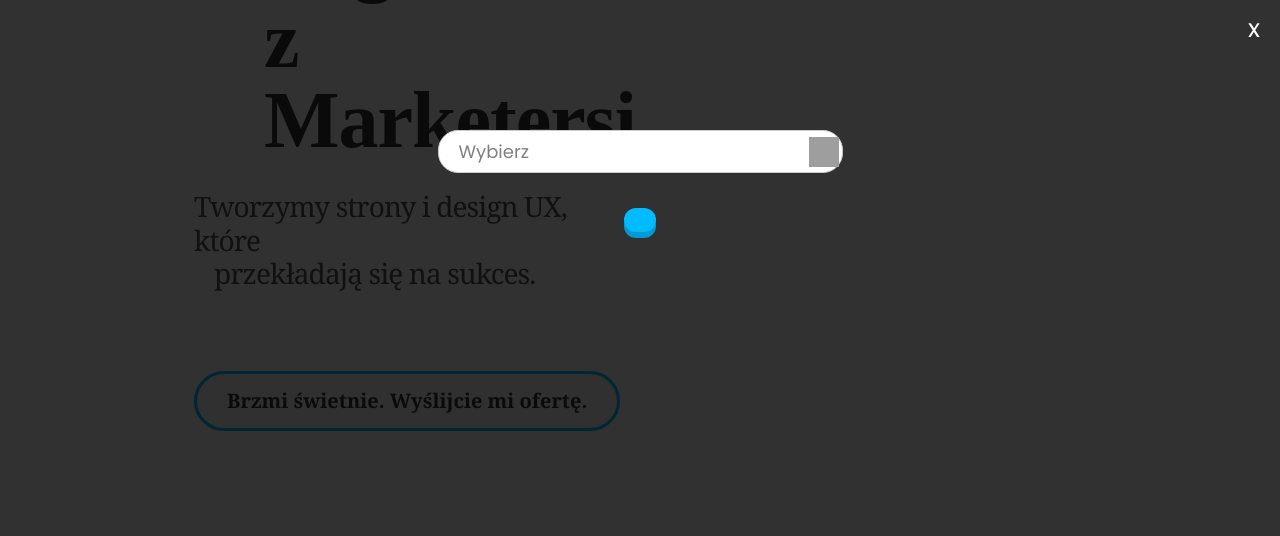
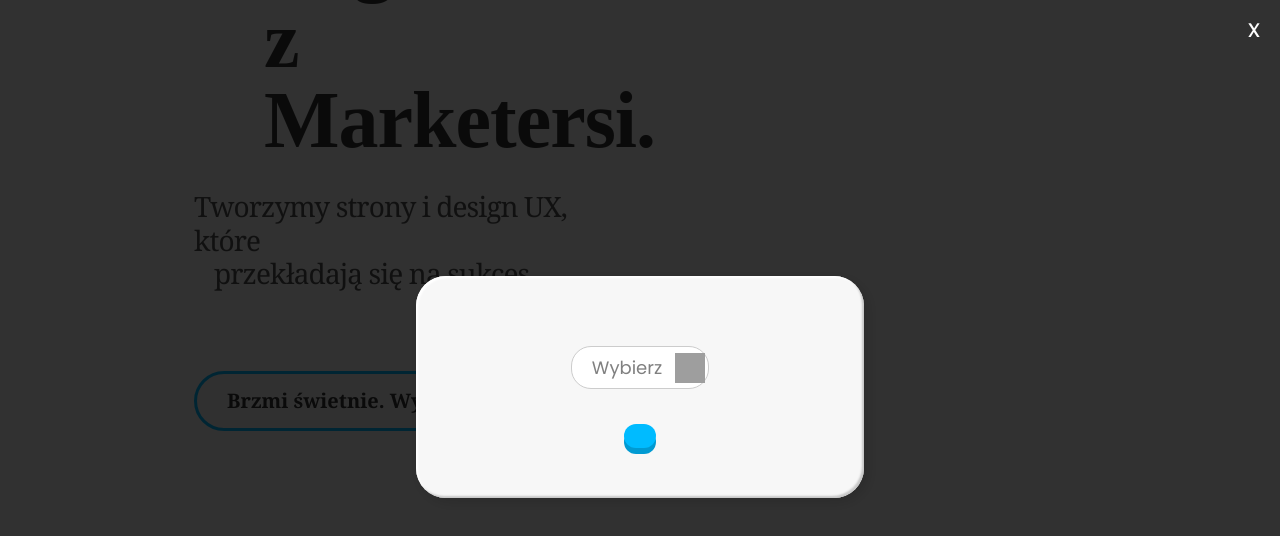
Before and after one commit to marketersi/efffrontend, a Next.js app: page /projektowanie-ux in a window 1280 px wide. Both pictures are taken after a click on the button "Brzmi świetnie. Wyślijcie mi ofertę.". Shown: the part 420-956 px from the top of the page. Built offline with nearby package versions, Linux system fonts and the light colour scheme; no server answers; grey boxes are pictures that could not be loaded.

Commit message:
20dec moda form added

```diff
--- a/src/app/projektowanie-ux/uxDesign.css
+++ b/src/app/projektowanie-ux/uxDesign.css
@@ -1226,7 +1226,7 @@ h6 {
 }
 
 #maciej .contentText {
-  z-index: 2;
+
   margin-top: 0px;
   max-width: 900px;
 }
@@ -1250,23 +1250,25 @@ h6 {
 
 #maciej .contentText .btn-neon {
   width: fit-content;
-  border: 2px solid #00bfff;
+  border: 3px solid #00bfff;
   box-shadow: none;
   border-radius: 50px;
   color: #373737;
   text-shadow: 0 0 0px transparent;
-  font-size: 30px;
+  font-size: 20px;
   transition: 0.2s;
   -webkit-transition: 0.2s;
-  padding: 15px 15px;
-  line-height: 40px;
+
+
   text-align: center;
   margin: 70px auto;
   cursor: pointer;
   display: block;
-
+  font-family: "Georgia", serif;
   position: relative;
   text-decoration: none;
+  font-weight: 600;
+  padding: 12px 30px;
 }
 
 #maciej .contentText .btn-neon .light {
@@ -1302,12 +1304,12 @@ h6 {
   left: 280px;
 }
 
-#maciej .contentText .btn-neon:hover {
+/* #maciej .contentText .btn-neon:hover {
   border: 2px solid #7f7f7f;
   color: #7f7f7f;
   text-shadow: 0 0 4px #fff;
   box-shadow: inset 0 0 6px #fff, 0 0 6px #fff;
-}
+} */
 
 /* --------------------Text Arrow----------------- */
 
--- a/src/components/organisms/cennik/menu-one/nested-forms/UserInfoForm.tsx
+++ b/src/components/organisms/cennik/menu-one/nested-forms/UserInfoForm.tsx
@@ -112,7 +112,7 @@ const UserInfoForm = ({ formFour }) => {
             pattern="[a-zA-Z0-9._%+-]+@[a-zA-Z0-9.-]+\.[a-zA-Z]{2,}"
           />
         </div>
-        <div>
+        <div className="buttonBox">
           <button type="submit" className="cennikBtn form4Btn">
             <span>{formFour?.section4_buttonText}</span>
           </button>
--- a/src/components/organisms/modals/ProjectuxModal.tsx
+++ b/src/components/organisms/modals/ProjectuxModal.tsx
@@ -14,21 +14,17 @@ const CustomModal = ({ isOpen, onRequestClose }) => {
       isOpen={isOpen}
       onRequestClose={onRequestClose}
       contentLabel="Modal for Last Option"
-      className="form2Modal"
+      className="form2Modal cennikFormCard1 mt-4"
       style={{
         overlay: {
           backgroundColor: "rgba(0, 0, 0, 0.8)",
         },
+
         content: {
-          color: "white",
           borderRadius: "30px",
           border: "none",
-          width: "50%",
           margin: "50px auto",
-          maxHeight: "550px",
-          padding: " 60px 50px",
 
-          overflow: "hidden",
         },
       }}
     >
--- a/src/components/organisms/modals/cennik-modal.css
+++ b/src/components/organisms/modals/cennik-modal.css
@@ -41,3 +41,56 @@
   text-decoration: none;
   color: white;
 }
+.cennikFormCard1{
+  box-shadow: rgba(0, 0, 0, 0.15) 4px 4px 15px, rgb(255, 255, 255) 0px 0px 0px, rgb(255, 255, 255) 2px 2px 2px inset, rgb(199, 199, 199) -2px -2px 2px inset;
+  border-radius: 30px;
+  padding: 50px 30px;
+  background-color: rgb(247, 247, 247);
+  width: 35%;
+  margin: 24px auto;
+  display: flex;
+  justify-content: center;
+  align-items: center;
+
+}
+.ReactModal__Overlay{
+  display: flex;
+  align-items: center;
+  justify-content: center;
+  height: 100%;
+}
+.card-heading {
+  font-size: 20px;
+  font-weight: 700;
+  margin-bottom: 5px;
+  line-height: 24px;
+  text-align: center;
+}
+.card-subheading {
+  font-size: 18px;
+  margin-top: 2px;
+  text-align: center;
+}
+.cennik-modal-content1 h2, .cennik-modal-content1 h3, .cennik-modal-content1 h1, .cennik-modal-content1 h4, .cennik-modal-content1 h5, .cennik-modal-content1 h6, .cennik-modal-content1 p{
+  text-align: center;
+}
+.cennik-modal-content1 form{
+  display: flex;
+  flex-direction: column;
+  align-items: center;
+}
+.cennik-modal-content1 .uds_input-container{
+  width: 100%;
+}
+.cennik-modal-content1 .uds_input-container input{
+  width: 70%;
+}
+.cennik-modal-content1 .user-details_section .cennikBtn {
+  width: 70%;
+}
+.cennik-modal-content1 .select-input{
+  width: 100%;
+}
+.cennik-modal-content1 .buttonBox{
+  width: 100%;
+}
--- a/src/components/organisms/strategia-marketingowa/accordion/yes.css
+++ b/src/components/organisms/strategia-marketingowa/accordion/yes.css
@@ -56,11 +56,12 @@
     border-radius: 60px;
     border: 3px solid #00bfff;
     padding: 12px 30px;
-    display: inline-flex
-;
+    display: inline-flex;
     color: #333333;
     font-size: 20px;
     font-weight: 600;
+    font-family: "Georgia", serif;
+    cursor: pointer;
 }
 
 h2.textAnimation {
--- a/src/components/organisms/ux/IgnoreSites.tsx
+++ b/src/components/organisms/ux/IgnoreSites.tsx
@@ -1,7 +1,7 @@
 "use client"
 import React, { useState } from "react";
 import { useSelector } from "react-redux";
-import { ModalForm } from "../tresci-sprzedazowe/ModalForm";
+import ProjectuxModal from "../modals/ProjectuxModal";
 
 const IgnoreSitesData = {
   image:
@@ -14,11 +14,10 @@ const IgnoreSitesData = {
 const IgnoreSites = () => {
   const { screenData } = useSelector((state) => state.ux);
   const IgnoreSites = screenData.IgnoreSites || {};
-  const [isModal, setIsModal] = useState(false);
+  const [isModalOpen, setModalOpen] = useState(false);
 
-  const handleModalClose = () => {
-    setIsModal(!isModal);
-  };
+  const openModal = () => setModalOpen(true);
+  const closeModal = () => setModalOpen(false);
 
   return (
     <>
@@ -29,9 +28,9 @@ const IgnoreSites = () => {
             <h2>{IgnoreSites.title}</h2>
             <p>{IgnoreSites.descript1}</p>
             <p>{IgnoreSites.descript2}</p>
-            <a
+             <a
               className="btn-neon send-offer-button js--triggerAnimation"
-              onClick={() => setIsModal(true)}
+              onClick={openModal}
             >
               Brzmi świetnie. Wyślijcie mi ofertę.
               <div
@@ -40,10 +39,15 @@ const IgnoreSites = () => {
               ></div>
             </a>
 
+{/* <button className="buttonux" onClick={openModal}>
+                Brzmi świetnie. Wyślijcie mi ofertę.
+              </button> */}
+
           </div>
         </div>
       </section>
-      <ModalForm isOpen={isModal} onClose={handleModalClose} />
+      {/* <ModalForm isOpen={isModal} onClose={handleModalClose} /> */}
+      <ProjectuxModal isOpen={isModalOpen} onRequestClose={closeModal} />
     </>
   );
 };
--- a/src/components/organisms/ux/UxBanner.tsx
+++ b/src/components/organisms/ux/UxBanner.tsx
@@ -3,8 +3,7 @@ import { useSelector } from "react-redux";
 import ReactPlayer from "react-player";
 import useOsClass from "@/components/molecules/useOsClass";
 import ProjectuxModal from "../modals/ProjectuxModal";
-import { useDispatch } from "react-redux";
-import { savePriceListFormData } from "@/redux/cennik/pricelistSlice";
+
 
 const UxBanner = () => {
   const uxScreenData = useSelector((state) => state.ux.screenData);
--- a/src/components/organisms/ux/accordion/UxAccordion.tsx
+++ b/src/components/organisms/ux/accordion/UxAccordion.tsx
@@ -3,7 +3,9 @@ import { FontAwesomeIcon } from "@fortawesome/react-fontawesome";
 import { faPlus, faMinus } from "@fortawesome/free-solid-svg-icons";
 import "./accordion.css";
 import { useSelector } from "react-redux";
-import { ModalForm } from "../../tresci-sprzedazowe/ModalForm";
+import ProjectuxModal from "../../modals/ProjectuxModal";
+// import { ModalForm } from "../../tresci-sprzedazowe/ModalForm";
+
 
 const UXAccordion = () => {
   const { screenData } = useSelector((state) => state.ux);
@@ -16,11 +18,16 @@ const UXAccordion = () => {
   };
 
 
-  const [isModal, setIsModal] = useState(false);
+  // const [isModal, setIsModal] = useState(false);
 
-  const handleModalClose = () => {
-    setIsModal(!isModal);
-  };
+  // const handleModalClose = () => {
+  //   setIsModal(!isModal);
+  // };
+
+   const [isModalOpen, setModalOpen] = useState(false);
+
+    const openModal = () => setModalOpen(true);
+    const closeModal = () => setModalOpen(false);
 
 
   return (
@@ -65,13 +72,14 @@ const UXAccordion = () => {
 
 
           ))}
-        <a className="send-offer-button js--triggerAnimation">
-          <span>
-            <span onClick={() => setIsModal(true)}>Brzmi świetnie. Wyślijcie mi ofertę </span>
-          </span>
+        <a className="send-offer-button js--triggerAnimation" onClick={openModal}>
+
+            Brzmi świetnie. Wyślijcie mi ofertę
+
         </a>
       </div>
-            <ModalForm isOpen={isModal} onClose={handleModalClose} />
+            {/* <ModalForm isOpen={isModal} onClose={handleModalClose} /> */}
+            <ProjectuxModal isOpen={isModalOpen} onRequestClose={closeModal}/>
     </>
   );
 };
--- a/src/components/organisms/ux/accordion/accordion.css
+++ b/src/components/organisms/ux/accordion/accordion.css
@@ -78,11 +78,12 @@ line-height: 34px;
     border-radius: 60px;
     border: 3px solid #00bfff;
     padding: 12px 30px;
-    display: inline-flex
-;
+    display: inline-flex;
     color: #333333;
     font-size: 20px;
     font-weight: 600;
+    font-family: "Georgia", serif;
+    cursor: pointer;
 }
 
 h2.textAnimation {
```
